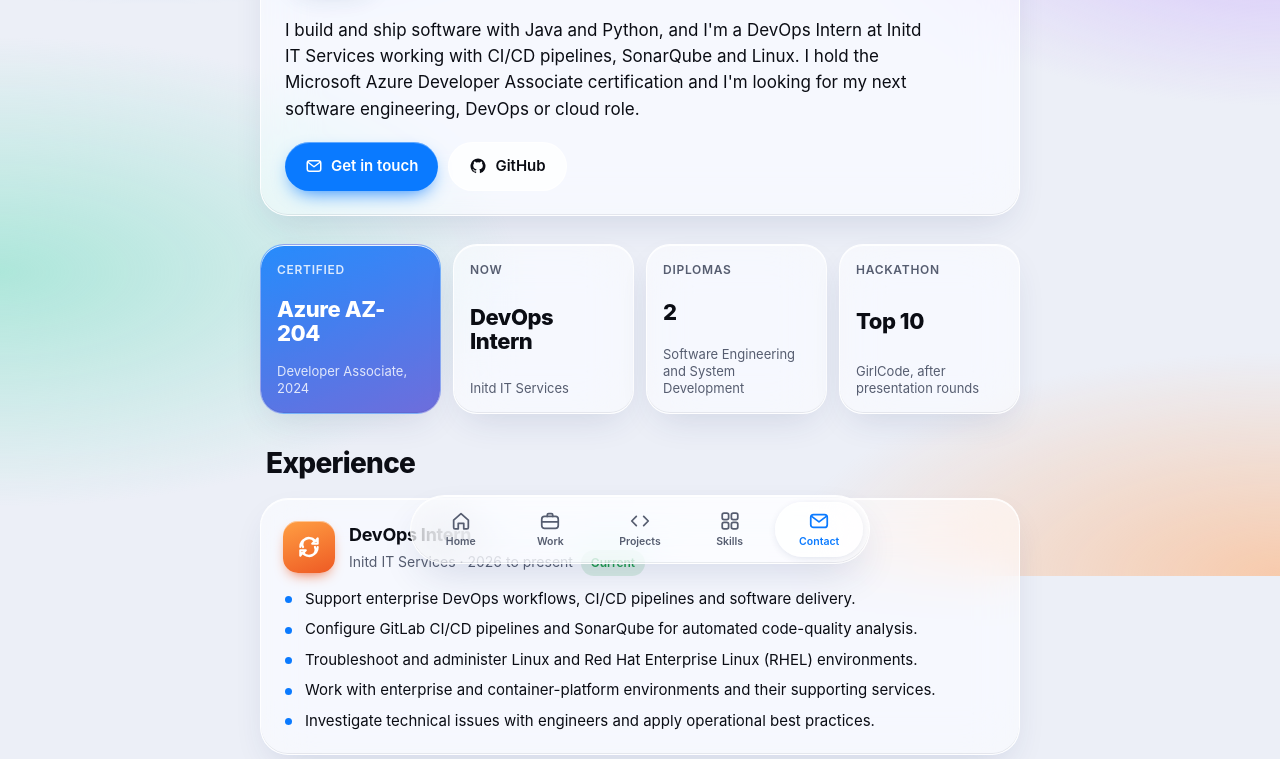
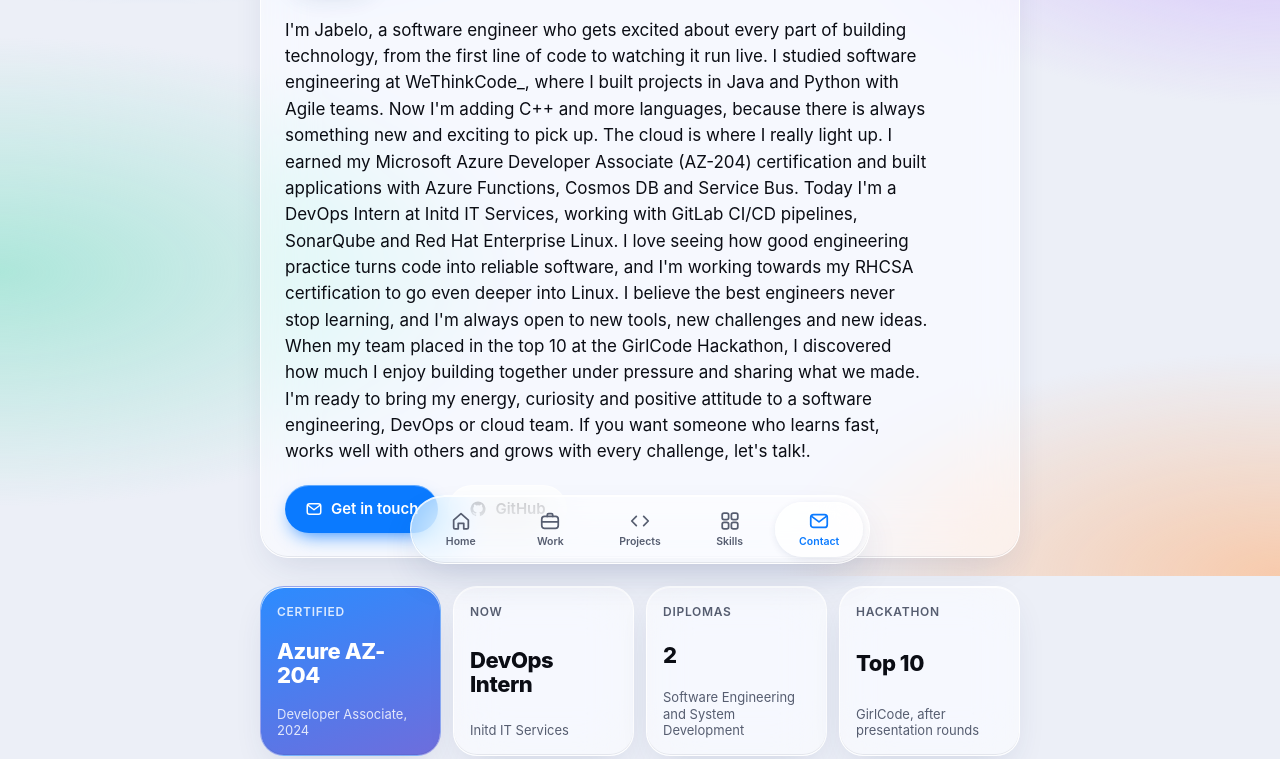
Before and after one commit to jabelopitso/jabelopitso.github.io, a plain HTML site: page index.html in a window 1280 px wide. Shown: the part 224-983 px from the top of the page. Drawn offline with Linux system fonts and the light colour scheme.

Commit message:
Revise personal description in index.html
Updated the personal description to reflect current skills and experiences, including new programming languages and certifications.

```diff
--- a/index.html
+++ b/index.html
@@ -248,7 +248,10 @@ footer { text-align: center; color: var(--muted); font-size: 13px; padding: 4px
         <p class="role">DevOps &amp; Cloud · Java &amp; Python · Johannesburg</p>
       </div>
     </div>
-    <p class="lede">I build and ship software with Java and Python, and I'm a DevOps Intern at Initd IT Services working with CI/CD pipelines, SonarQube and Linux. I hold the Microsoft Azure Developer Associate certification and I'm looking for my next software engineering, DevOps or cloud role.</p>
+    <p class="lede">I'm Jabelo, a software engineer who gets excited about every part of building technology, from the first line of code to watching it run live. I studied software engineering at WeThinkCode_, where I built projects in Java and Python with Agile teams. Now I'm adding C++ and more languages, because there is always something new and exciting to pick up.
+The cloud is where I really light up. I earned my Microsoft Azure Developer Associate (AZ-204) certification and built applications with Azure Functions, Cosmos DB and Service Bus. Today I'm a DevOps Intern at Initd IT Services, working with GitLab CI/CD pipelines, SonarQube and Red Hat Enterprise Linux. I love seeing how good engineering practice turns code into reliable software, and I'm working towards my RHCSA certification to go even deeper into Linux.
+I believe the best engineers never stop learning, and I'm always open to new tools, new challenges and new ideas. When my team placed in the top 10 at the GirlCode Hackathon, I discovered how much I enjoy building together under pressure and sharing what we made.
+I'm ready to bring my energy, curiosity and positive attitude to a software engineering, DevOps or cloud team. If you want someone who learns fast, works well with others and grows with every challenge, let's talk!.</p>
     <div class="actions">
       <a class="btn primary" href="#contact"><svg viewBox="0 0 24 24" fill="none" stroke="currentColor" stroke-width="2" stroke-linecap="round" stroke-linejoin="round"><rect x="3" y="5" width="18" height="14" rx="3"/><path d="m4 7 8 6 8-6"/></svg>Get in touch</a>
       <a class="btn ghost" href="https://github.com/jabelopitso" target="_blank" rel="noopener"><svg viewBox="0 0 24 24" fill="currentColor"><path d="M12 2a10 10 0 0 0-3.16 19.49c.5.09.68-.22.68-.48v-1.7c-2.78.6-3.37-1.34-3.37-1.34-.45-1.15-1.11-1.46-1.11-1.46-.91-.62.07-.6.07-.6 1 .07 1.53 1.03 1.53 1.03.89 1.53 2.34 1.09 2.9.83.09-.65.35-1.09.63-1.34-2.22-.25-4.55-1.11-4.55-4.94 0-1.09.39-1.98 1.03-2.68-.1-.25-.45-1.27.1-2.64 0 0 .84-.27 2.75 1.02a9.5 9.5 0 0 1 5 0c1.91-1.29 2.75-1.02 2.75-1.02.55 1.37.2 2.39.1 2.64.64.7 1.03 1.59 1.03 2.68 0 3.84-2.34 4.68-4.57 4.93.36.31.68.92.68 1.85v2.74c0 .27.18.58.69.48A10 10 0 0 0 12 2Z"/></svg>GitHub</a>
```
